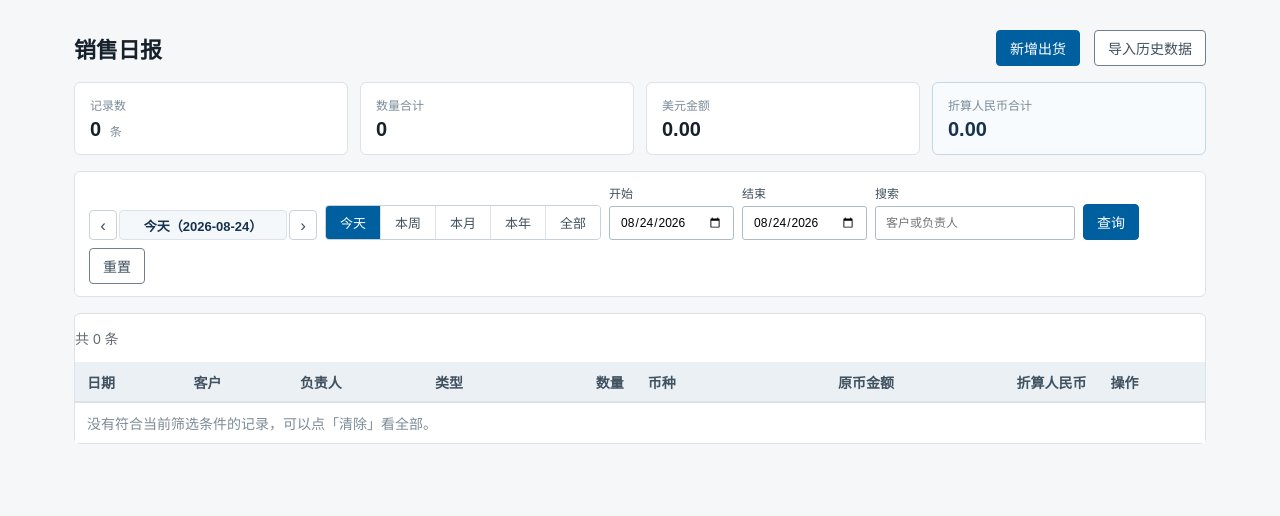
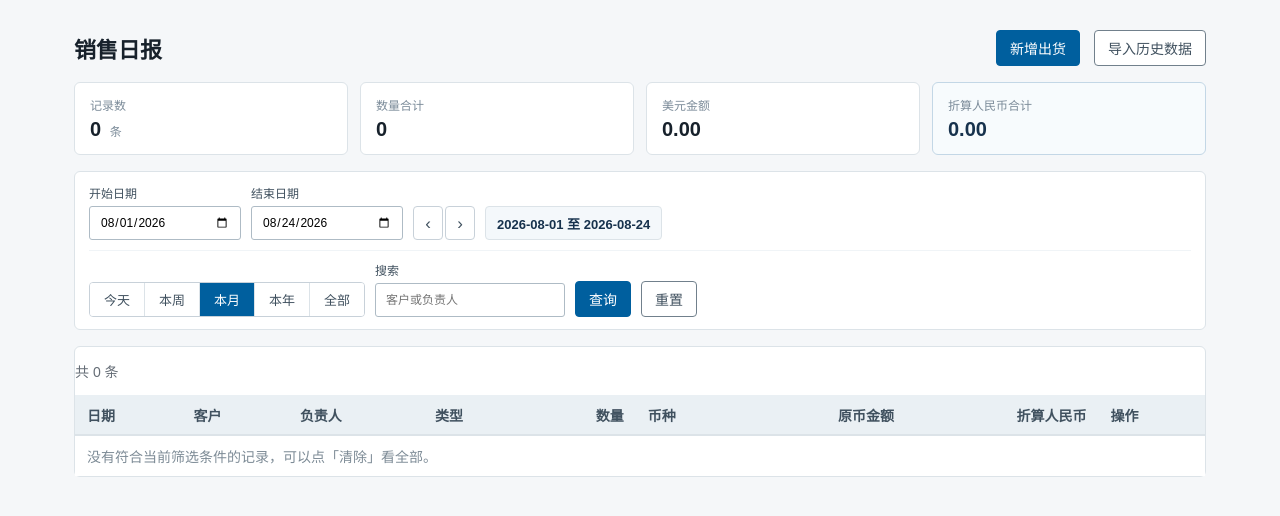
Before and after one commit to CenvyChan/dailyReport, a Django app: page /sales/shipments/ in a window 1280 px wide. Shown: the part 52-568 px from the top of the page. Run offline with Django 5.2, Linux system fonts and the light colour scheme; the visitor is signed in with stand-in values (Sample User, id 1); data comes from the database, SQL or seed files in the repository; data that the repository does not hold is empty.

Commit message:
修日期翻页丢失结束日期，默认改本月，筛选栏分两行
三个问题。

一、翻页不起作用（真 bug）
按天翻页此前是在模板里拼 URL 跳转。Django 把 & 转义成 &amp;，参数名于是变成
amp;end，结束日期根本没传出去——翻完口径退化成「某天起」，用户只能手改两个
日期框才看到数据。
按用户建议改成：翻页按钮直接作用于开始/结束日期框。按钮提交 step=prev/next，
服务端按当前区间长度整段前后移（单日翻一天、一周翻七天），JS 顺手把日期框也
刷新。地址栏、日期框、列表三者始终一致，禁用脚本也能翻。

二、sale 看不到数据
不是权限回归——权限查了没问题，sale 可见 4298 条。是我把默认设成了当天，而
线上今天一条没录（最近一条停在四天前）。日报不是每天都录（周末、假期、补录），
默认当天时打开就是一片空白，看起来像权限出了问题。默认改成本月：既覆盖「今天
录了什么」，又不会在没录的日子给出空白页。

三、查询和重置按钮换行
七八个控件挤一行必然换行，看起来像掉出了卡片。筛选栏改成两行：上行日期区间和
翻页，下行预设、搜索和操作。

顺带修掉一处：只填了开始日期时补齐成单日，否则区间是开的、翻页步长也算不出来。

重写 test_date_filter（上一轮的断言随实现变更失效），新增覆盖翻页必须同时改写
两端、步长跟随区间长度、服务端处理 step。全量 504 通过。

Co-Authored-By: Claude Opus 4.8 <noreply@anthropic.com>

```diff
--- a/core/services/date_filter.py
+++ b/core/services/date_filter.py
@@ -11,7 +11,11 @@ from datetime import date, datetime, timedelta
 from django.utils import timezone
 
 PRESETS = ("day", "week", "month", "year", "all")
-DEFAULT_PRESET = "day"
+
+# 默认本月而不是当天：日报不是每天都录（周末、假期、补录），线上数据就出现过
+# 最近一条停在四天前的情况。默认当天时打开列表是一片空白，看起来像权限出了问题。
+# 本月既能覆盖「今天录了什么」，又不会在没录的日子里给出空白页。
+DEFAULT_PRESET = "month"
 
 
 def parse_date(value):
@@ -42,14 +46,13 @@ def preset_bounds(preset, today):
 def resolve(request, *, today=None):
     """算出本次列表要用的日期区间。
 
-    优先级：显式的 start/end > preset > 默认当天。
+    优先级：显式的 start/end > preset > 默认区间。
     这个顺序很要紧：用户点了「前一天」传的是具体日期，此时不能再被 preset 顶掉。
 
     返回 dict，键：
       start / end   date 或 None，供 queryset 过滤
       preset        当前生效的预设名，供按钮高亮；手填日期时为 None
-      prev_day / next_day   单日模式下的前后一天，供翻页链接
-      is_single_day 是否单日模式（决定要不要显示翻页箭头）
+      prev_* / next_*  前后一天/一段的日期，供翻页按钮直接写进日期框
       label         人话描述当前口径，显示在筛选栏上
     """
     today = today or timezone.localdate()
@@ -58,8 +61,20 @@ def resolve(request, *, today=None):
     preset = request.GET.get("preset")
 
     if start or end:
-        # 手填或翻页得到的具体区间，preset 不参与
+        # 手填或翻页得到的具体区间，preset 不参与。
+        # 只填了一头时补齐成单日，否则「前一天」会退化成开区间。
         preset = None
+        if start and not end:
+            end = start
+        elif end and not start:
+            start = end
+        # 翻页：按当前区间长度整段前后移。放在服务端算而不是只靠 JS 改日期框，
+        # 这样禁用脚本也能翻页。
+        step = request.GET.get("step")
+        if step in ("prev", "next"):
+            span = (end - start).days + 1
+            shift = timedelta(days=span if step == "next" else -span)
+            start, end = start + shift, end + shift
     elif preset in PRESETS:
         start, end = preset_bounds(preset, today)
     elif preset is not None:
@@ -67,39 +82,38 @@ def resolve(request, *, today=None):
         preset = DEFAULT_PRESET
         start, end = preset_bounds(preset, today)
     else:
-        # 首次进入：默认当天
         preset = DEFAULT_PRESET
         start, end = preset_bounds(preset, today)
 
-    is_single_day = bool(start and end and start == end)
-    prev_day = (start - timedelta(days=1)) if is_single_day else None
-    next_day = (start + timedelta(days=1)) if is_single_day else None
+    # 翻页步长跟随当前区间长度：看单日就翻一天，看一段就整段前后移。
+    # 直接给出目标日期让按钮写进日期框，不再拼 URL——模板里 Django 会把 & 转义成
+    # &amp;，参数名会变成 amp;end，等于 end 根本没传出去（真出过这个 bug）。
+    span = None
+    if start and end:
+        span = (end - start).days + 1
     return {
         "start": start,
         "end": end,
         "preset": preset,
-        "is_single_day": is_single_day,
-        "prev_day": prev_day,
-        "next_day": next_day,
-        # 翻页链接在这里拼好：模板里手拼会漏掉 size 之类的参数，
-        # 而直接用 paginate 的 querystring 又会让 start/end 重复出现。
-        "prev_url": _day_url(request, prev_day),
-        "next_url": _day_url(request, next_day),
+        "is_single_day": bool(span == 1),
+        "span": span,
+        "can_step": bool(span),
+        "prev_start": (start - timedelta(days=span)) if span else None,
+        "prev_end": (end - timedelta(days=span)) if span else None,
+        "next_start": (start + timedelta(days=span)) if span else None,
+        "next_end": (end + timedelta(days=span)) if span else None,
+        "step_label": _step_label(span),
         "label": _label(start, end, today),
     }
 
 
-def _day_url(request, day):
-    """保留其他查询参数，只改写 start/end/preset 到指定单日。"""
-    if day is None:
-        return None
-    params = request.GET.copy()
-    params.pop("page", None)
-    stamp = day.isoformat()
-    params["start"] = stamp
-    params["end"] = stamp
-    params["preset"] = ""
-    return f"?{params.urlencode()}"
+def _step_label(span):
+    """按钮上的提示文字，让用户知道点一下会移动多少。"""
+    if not span:
+        return ""
+    if span == 1:
+        return "一天"
+    return f"{span} 天"
 
 
 def _label(start, end, today):
--- a/static/css/app.css
+++ b/static/css/app.css
@@ -332,21 +332,28 @@ td.num-key { font-weight: 600; }
 .row-readonly { color: #b3bfc9; }
 
 /* ---- 日报列表的日期筛选栏 ---- */
-.date-filter { align-items: end; }
-/* 当天前后翻页：日报是每天录的，按天翻比每次手填两个日期快得多 */
-.date-nav { display: inline-flex; align-items: center; gap: 2px; }
-.date-nav .step {
-  display: inline-grid; place-items: center; width: 28px; height: 30px;
+/* 分两行：上行是日期区间和翻页，下行是预设、搜索和操作。
+   挤在一行时「查询」「重置」会被挤到换行，看起来像掉出了卡片。 */
+.date-filter { display: block; }
+.date-filter .df-line { display: flex; align-items: end; gap: 10px; flex-wrap: wrap; }
+.date-filter .df-line + .df-line { margin-top: 10px; padding-top: 10px; border-top: 1px solid #f0f4f7; }
+.date-filter label { display: grid; gap: 5px; color: #40515f; font-size: 12px; }
+.date-filter .df-date input { width: 152px; }
+.date-filter .df-search input { min-width: 190px; }
+
+/* 翻页按钮紧贴日期框：点一下就把区间整段前后移，步长跟随当前区间长度 */
+.df-step { display: inline-flex; gap: 2px; }
+.df-step .step {
+  width: 30px; height: 34px; padding: 0; display: inline-grid; place-items: center;
   border: 1px solid #c8d1d9; border-radius: 4px; background: #fff;
-  color: #40515f; text-decoration: none; font-size: 17px; line-height: 1;
+  color: #40515f; font-size: 17px; line-height: 1;
 }
-.date-nav .step:hover { border-color: #005f9e; color: #005f9e; background: #f7fbfd; }
-.date-nav .step.disabled { color: #cbd3da; background: #f7f9fa; cursor: not-allowed; }
-/* 当前口径写成人话（今天/昨天/区间），不然用户看两个日期框要自己换算 */
-.date-nav .date-label {
-  min-width: 168px; padding: 0 10px; height: 30px; display: inline-flex; align-items: center;
-  justify-content: center; border: 1px solid #dce3e8; border-radius: 4px;
-  background: #f4f8fb; color: #17324d; font-size: 13px; font-weight: 600; white-space: nowrap;
+.df-step .step:hover { border-color: #005f9e; color: #005f9e; background: #f7fbfd; filter: none; }
+/* 当前口径写成人话（今天/昨天/区间），省得用户看两个日期框自己换算 */
+.df-current {
+  padding: 0 11px; height: 34px; display: inline-flex; align-items: center;
+  border: 1px solid #dce3e8; border-radius: 4px; background: #f4f8fb;
+  color: #17324d; font-size: 13px; font-weight: 600; white-space: nowrap;
 }
 
 /* ---- 分页：页码直达与跳页 ---- */
--- a/templates/includes/date_filter.html
+++ b/templates/includes/date_filter.html
@@ -1,28 +1,39 @@
 {% comment %}
 日报列表的日期筛选栏。销售/采购共用。
 
-日报是每天录的，所以默认只看当天，并给前后一天的翻页箭头——这比每次手填
-两个日期快得多。预设按钮和分析页同一套口径（今天/本周/本月/本年/全部）。
+翻页按钮直接改写开始/结束日期框再提交——按钮和日期框是同一套值，用户看得见
+自己在哪个区间，也能接着手改。此前是拼 URL 跳转，Django 把 & 转义成 &amp;
+导致参数名变成 amp;end，结束日期根本没传出去。
 
-用法：{% include "includes/date_filter.html" with dates=dates search=search %}
+用法：{% include "includes/date_filter.html" with search_placeholder="客户或负责人" %}
 {% endcomment %}
-<form class="filter-card date-filter" method="get">
-  <div class="date-nav">
-    {% if dates.prev_url %}
-    <a class="step" href="{{ dates.prev_url }}" title="前一天" aria-label="前一天">‹</a>
-    {% else %}
-    <span class="step disabled" title="选中某一天后才能按天翻页" aria-hidden="true">‹</span>
+<form class="filter-card date-filter" method="get" id="date-filter">
+  <div class="df-line">
+    <label class="df-date">开始日期
+      <input type="date" name="start" id="df-start" value="{{ start }}">
+    </label>
+    <label class="df-date">结束日期
+      <input type="date" name="end" id="df-end" value="{{ end }}">
+    </label>
+
+    {% if dates.can_step %}
+    {% comment %} 用 button 的 name/value 把目标区间直接提交上去（step 参数），
+       服务端据此改写日期。这样禁用 JS 也能翻页；JS 只是顺手把日期框也刷新，
+       让用户看到自己落在哪个区间。 {% endcomment %}
+    <span class="df-step" role="group" aria-label="按当前区间前后翻页">
+      <button type="submit" class="step" name="step" value="prev"
+              data-start="{{ dates.prev_start|date:'Y-m-d' }}" data-end="{{ dates.prev_end|date:'Y-m-d' }}"
+              title="往前{{ dates.step_label }}">‹</button>
+      <button type="submit" class="step" name="step" value="next"
+              data-start="{{ dates.next_start|date:'Y-m-d' }}" data-end="{{ dates.next_end|date:'Y-m-d' }}"
+              title="往后{{ dates.step_label }}">›</button>
+    </span>
     {% endif %}
 
-    <span class="date-label">{{ dates.label }}</span>
-
-    {% if dates.next_url %}
-    <a class="step" href="{{ dates.next_url }}" title="后一天" aria-label="后一天">›</a>
-    {% else %}
-    <span class="step disabled" aria-hidden="true">›</span>
-    {% endif %}
+    <span class="df-current">{{ dates.label }}</span>
   </div>
 
+  <div class="df-line">
     <span class="presets">
       <button type="submit" name="preset" value="day"{% if dates.preset == 'day' %} class="on"{% endif %}>今天</button>
       <button type="submit" name="preset" value="week"{% if dates.preset == 'week' %} class="on"{% endif %}>本周</button>
@@ -31,10 +42,36 @@
       <button type="submit" name="preset" value="all"{% if dates.preset == 'all' %} class="on"{% endif %}>全部</button>
     </span>
 
-  <label>开始<input type="date" name="start" value="{{ start }}"></label>
-  <label>结束<input type="date" name="end" value="{{ end }}"></label>
-  <label>搜索<input type="search" name="q" value="{{ search }}" placeholder="{{ search_placeholder }}"></label>
-  {% comment %} 手填日期后点这个：preset 为空，让具体日期生效而不被预设顶掉 {% endcomment %}
+    <label class="df-search">搜索
+      <input type="search" name="q" value="{{ search }}" placeholder="{{ search_placeholder }}">
+    </label>
+
+    {% comment %} 点预设时要清掉日期框里的旧值，否则「显式日期优先」会让预设失效 {% endcomment %}
     <button type="submit" name="preset" value="">查询</button>
     <a class="button secondary" href="?">重置</a>
+  </div>
 </form>
+<script>
+(function () {
+  const form = document.getElementById("date-filter");
+  if (!form) return;
+  const start = document.getElementById("df-start");
+  const end = document.getElementById("df-end");
+
+  // 翻页：把目标区间写进日期框再提交。这样地址栏、日期框、列表三者始终一致。
+  form.querySelectorAll(".df-step .step").forEach((button) => {
+    button.addEventListener("click", () => {
+      start.value = button.dataset.start;
+      end.value = button.dataset.end;
+    });
+  });
+
+  // 预设：清空日期框，否则 resolve() 里「显式日期优先」会让按钮点了没反应。
+  form.querySelectorAll(".presets button").forEach((button) => {
+    button.addEventListener("click", () => {
+      start.value = "";
+      end.value = "";
+    });
+  });
+})();
+</script>
```
Also changed, not shown: core/tests/test_date_filter.py (+138 -113 lines). Lines whose indentation alone changed are shown as unchanged.
